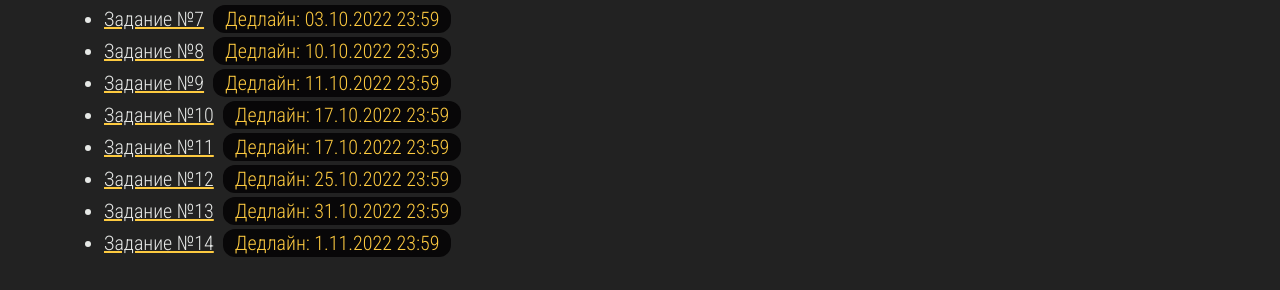
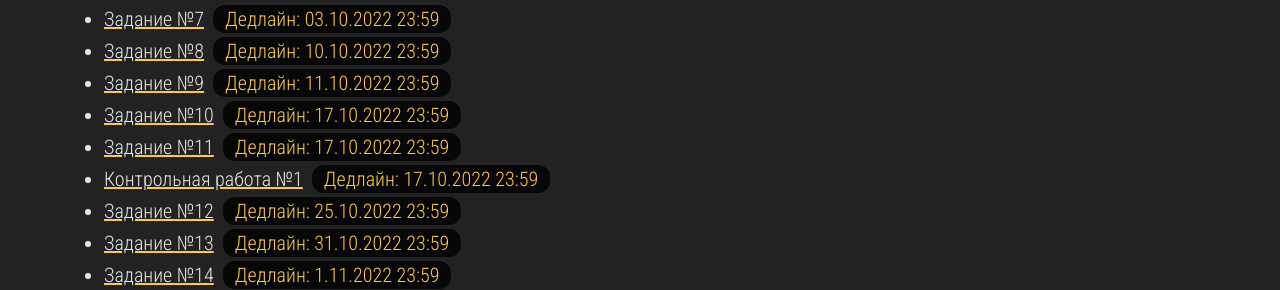
Before and after one commit to leppenen/ed_2022, a Vue app: page / in a window 1280 px wide. Shown: the part 2192-2482 px from the top of the page. Built offline with nearby package versions, Linux system fonts and the light colour scheme.

Commit message:
add solution to test 1

```diff
--- a/src/components/tasks-block.vue
+++ b/src/components/tasks-block.vue
@@ -11,6 +11,7 @@ import task8 from '@/assets/files/tasks/e8.pdf'
 import task9 from '@/assets/files/tasks/e9.pdf'
 import task10 from '@/assets/files/tasks/e10.pdf'
 import task11 from '@/assets/files/tasks/e11.pdf'
+import test1 from '@/assets/files/tasks/test1new_NL.pdf'
 import task12 from '@/assets/files/tasks/e12.pdf'
 import task13 from '@/assets/files/tasks/e13.pdf'
 import task14 from '@/assets/files/tasks/e14.pdf'
@@ -25,6 +26,7 @@ import solve8 from '@/assets/files/tasks/e8a.pdf'
 import solve9 from '@/assets/files/tasks/e9a.pdf'
 import solve10 from '@/assets/files/tasks/e10a_2.pdf'
 import solve11 from '@/assets/files/tasks/e11a.pdf'
+import solve_test1 from '@/assets/files/tasks/test1_sol.pdf'
 import LinkWrapper from './ui/link-wrapper.vue';
 import BadgeWrapper from './ui/badge-wrapper.vue';
 
@@ -132,6 +134,14 @@ const tasks: Task[] = [
     showSolution: new Date() > createDate(2022, 10, 18, 0, 5),
   },
   {
+    taskName: 'Контрольная работа №1',
+    deadline: '17.10.2022 23:59',
+    taskFilePath: test1,
+    solutionName: 'Решение',
+    solutionFilePath: solve_test1,
+    showSolution: new Date() > createDate(2022, 10, 18, 0, 5),
+  },
+  {
     taskName: 'Задание №12',
     deadline: '25.10.2022 23:59',
     taskFilePath: task12,
```
Also changed, not shown: 2 other files (tests, documents, lock files or other folders).
